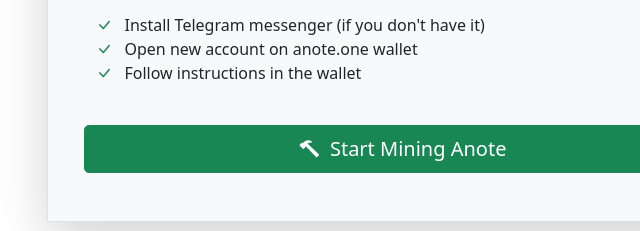
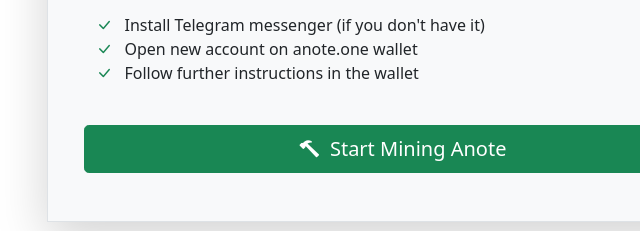
Before and after one commit to anotedao/anote-one, a website: page src/mine.html in a window 1280 px wide. Shown: the part 330-561 px from the top of the page, 237-877 px from the left. Drawn offline with nearby package versions, Linux system fonts and the light colour scheme.

Commit message:
updated text on mine page

```diff
--- a/src/mine.html
+++ b/src/mine.html
@@ -64,7 +64,7 @@
                     <ul class="list-unstyled">
                         <li><i class="bi bi-check-lg text-success"></i>&nbsp;&nbsp;&nbsp;Install Telegram messenger (if you don't have it)</li>
                         <li><i class="bi bi-check-lg text-success"></i>&nbsp;&nbsp;&nbsp;Open new account on anote.one wallet</li>
-                        <li><i class="bi bi-check-lg text-success"></i>&nbsp;&nbsp;&nbsp;Follow instructions in the wallet</li>
+                        <li><i class="bi bi-check-lg text-success"></i>&nbsp;&nbsp;&nbsp;Follow further instructions in the wallet</li>
                     </ul>
                  </div>
                  <div class="row mt-4">
```
